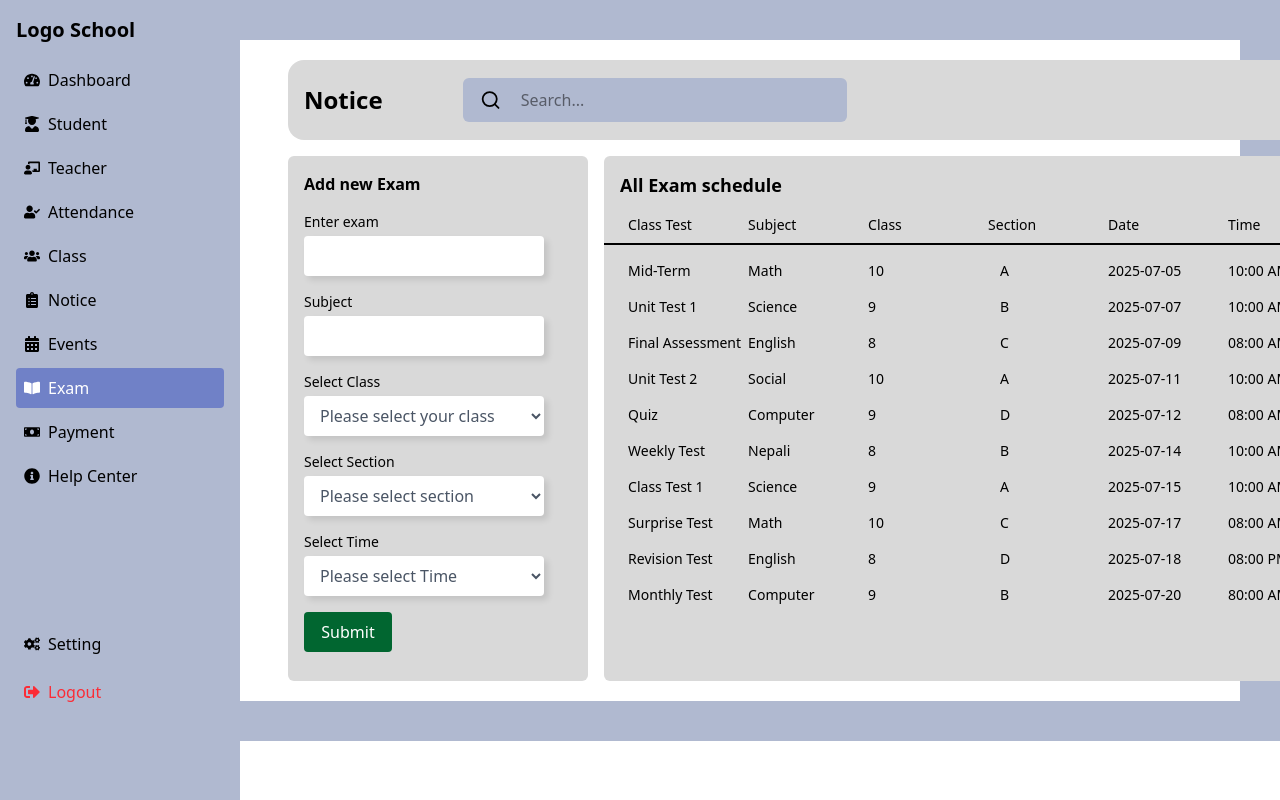
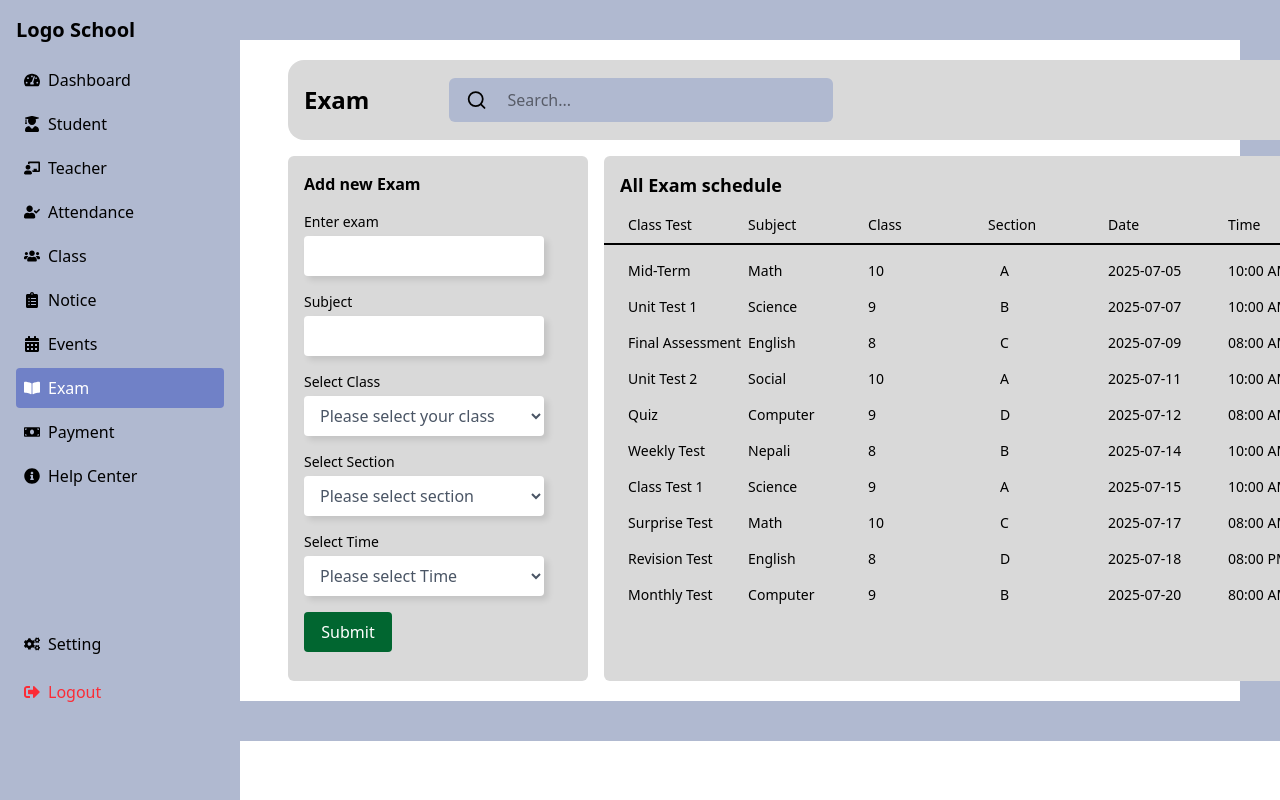
Before and after one commit to sujansijakhow/School-System, a React (Vite) app: page /exam in a window 1280 px wide. Shown: the top 800 px of the page. Built offline with nearby package versions, Linux system fonts and the light colour scheme.

Commit message:
Completed

```diff
--- a/src/routes/Exam.jsx
+++ b/src/routes/Exam.jsx
@@ -107,7 +107,7 @@ const Exam = () => {
                     <Sidebar />
                     <div className='flex flex-col gap-4 ml-2 md:ml-57'>
 
-                        <Navbar name={"Notice"} />
+                        <Navbar name={"Exam"} />
                         <div className='w-full bg-white flex gap-4'>
                             <div className='w-1/4 bg-[#D9D9D9] h-[525px] rounded-md flex flex-col gap-4 p-4'>
                                 <h1 className='font-bold text-md'>Add new Exam</h1>
```
